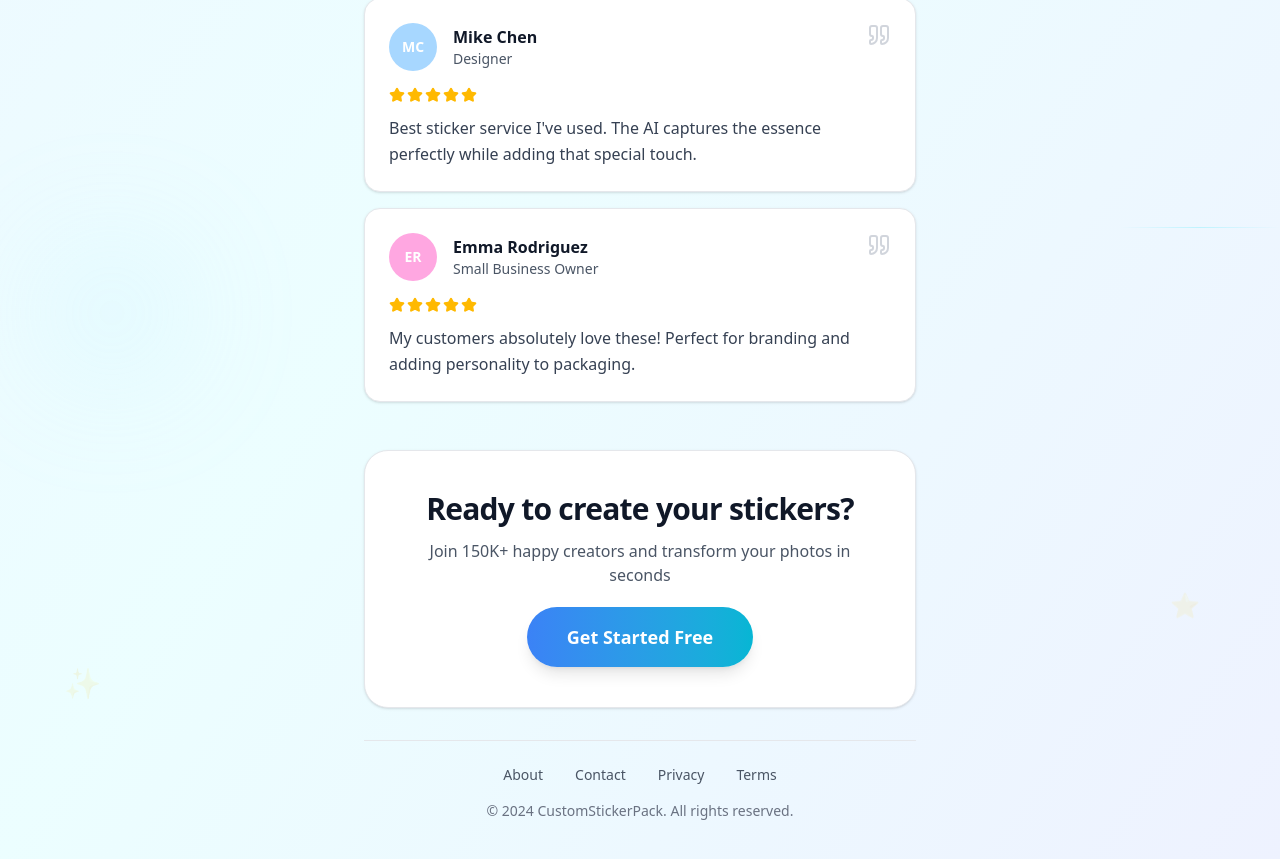
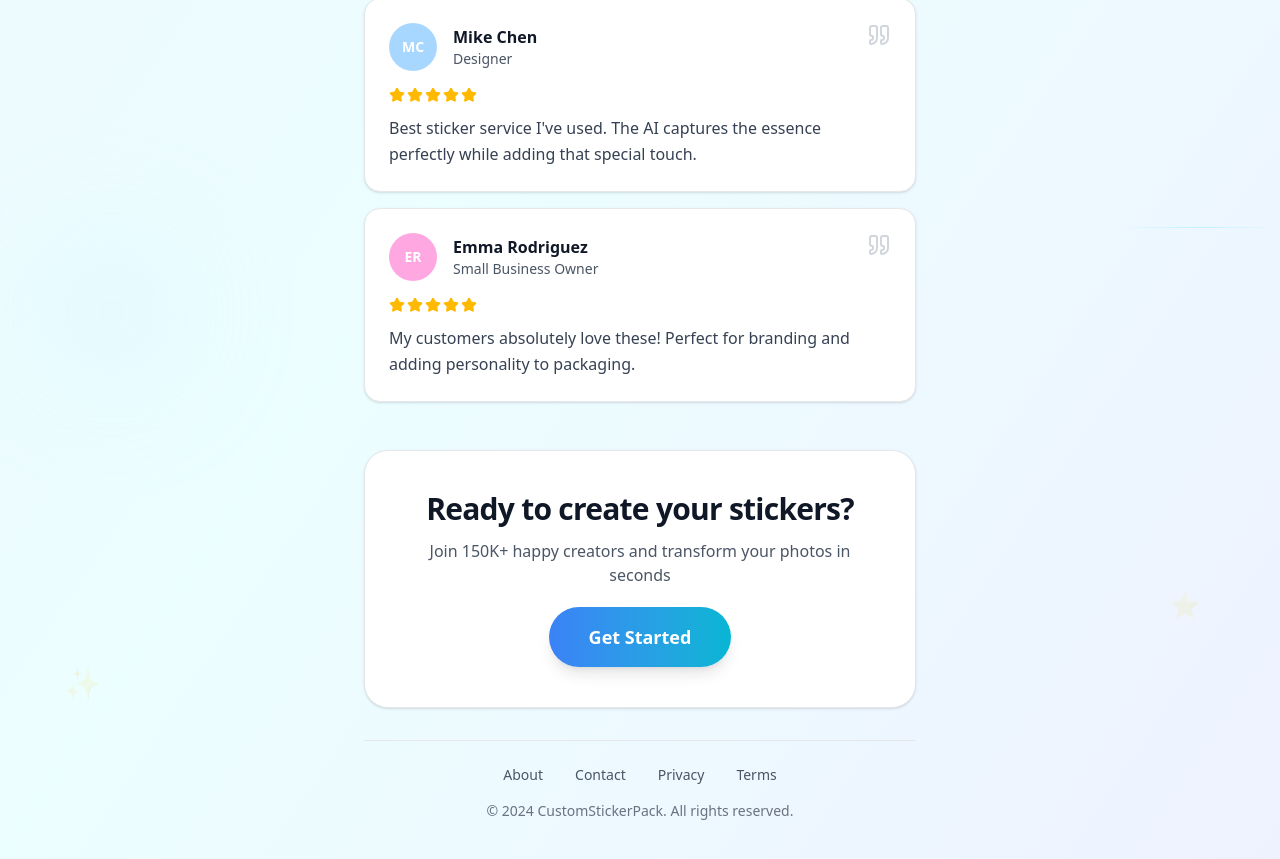
Before and after one commit to dzhabiev/my-project, a Next.js app: page / in a window 1280 px wide. Shown: the part 1042-1901 px from the top of the page. Built offline with nearby package versions, Linux system fonts and the light colour scheme.

Commit message:
Add scroll to upload feature, update CTA button

```diff
--- a/src/app/page.tsx
+++ b/src/app/page.tsx
@@ -196,6 +196,7 @@ export default function Home() {
   const [isProcessingPayment, setIsProcessingPayment] = useState(false);
   const [isAdmin, setIsAdmin] = useState(false);
   const fileInputRef = useRef<HTMLInputElement>(null);
+  const uploadSectionRef = useRef<HTMLDivElement>(null);
 
   // Check for admin code in URL
   useEffect(() => {
@@ -275,6 +276,10 @@ export default function Home() {
 
   const handleUploadClick = () => {
     fileInputRef.current?.click();
+  };
+
+  const handleScrollToUpload = () => {
+    uploadSectionRef.current?.scrollIntoView({ behavior: 'smooth' });
   };
 
   const handleGenerate = async () => {
@@ -432,7 +437,7 @@ export default function Home() {
         </motion.button>
       )}
 
-      <div className="relative z-10 mx-auto w-full max-w-[600px] px-4 py-6 md:px-6 md:py-10">
+      <div ref={uploadSectionRef} className="relative z-10 mx-auto w-full max-w-[600px] px-4 py-6 md:px-6 md:py-10">
 
         {/* Hero Section */}
         <section className="mb-8 flex flex-col items-center gap-3 md:mb-12 md:gap-5">
@@ -596,11 +601,12 @@ export default function Home() {
           </p>
 
           <motion.button
+            onClick={handleScrollToUpload}
             whileHover={{ scale: 1.05 }}
             whileTap={{ scale: 0.95 }}
             className="rounded-full bg-gradient-to-r from-[#3B82F6] to-[#06B6D4] px-8 py-3 text-base font-bold text-white shadow-lg transition-all hover:shadow-xl md:px-10 md:py-4 md:text-lg"
           >
-            Get Started Free
+            Get Started
           </motion.button>
         </motion.section>
 
```
